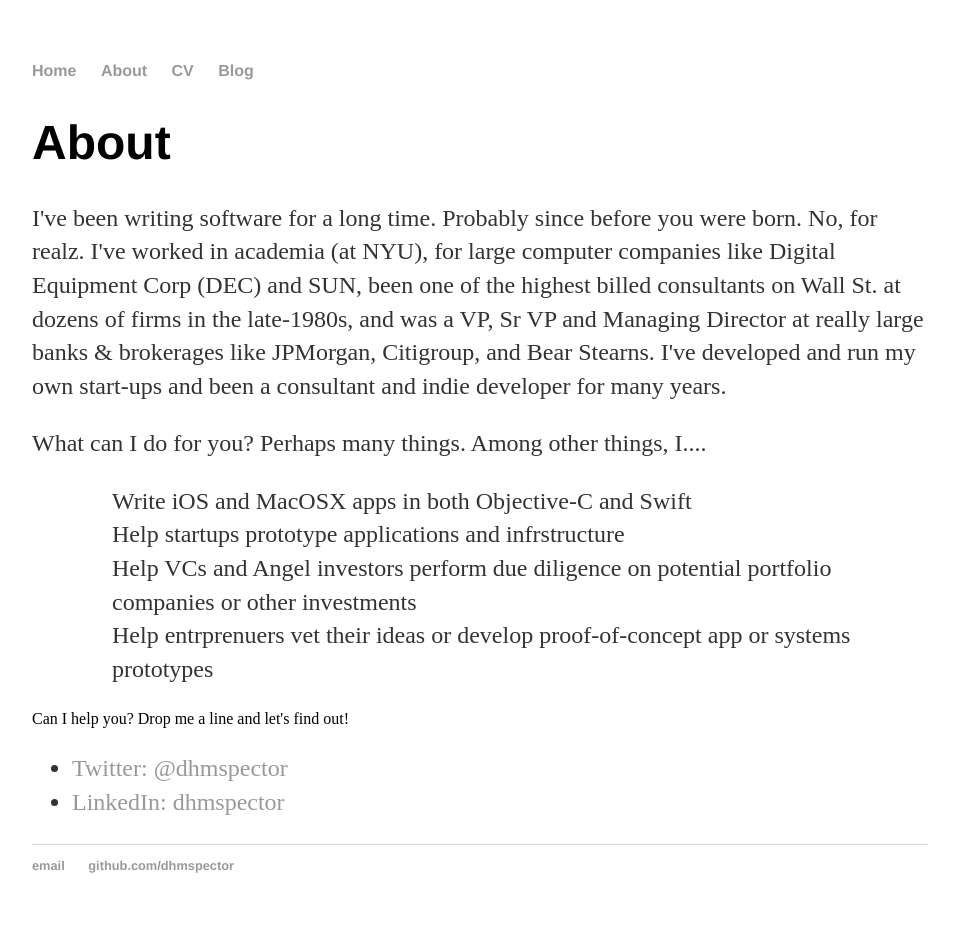
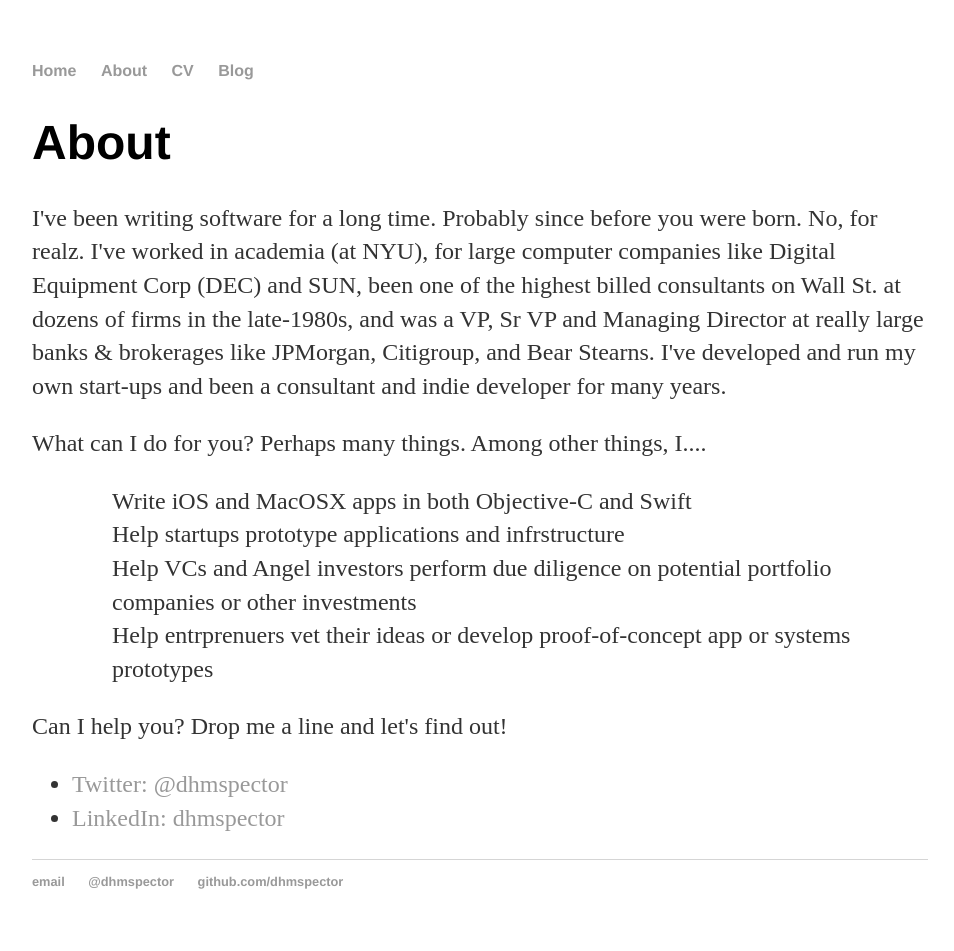
Before and after one commit to dhmspector/dhmspector.github.io, a Jekyll site: the page built from about/index.html, in a window 1280 px wide. Shown: the whole page, without its empty margins (160-1114 px from the left). Built offline with Jekyll 4.4.1, drawn with Linux system fonts in a browser that asks for light colours.

```diff
--- a/_layouts/default.html
+++ b/_layouts/default.html
@@ -26,6 +26,7 @@
   <footer>
    <ul>
    <li><a href="mailto:spector@zeitgeist.com">email</a></li>
+   <li><a href="https://twitter.com/dhmspector">@dhmspector</a></li>
    <li><a href="https://github.com/dhmspector">github.com/dhmspector</a></li>
    </ul>
   </footer>
--- a/about/index.html
+++ b/about/index.html
@@ -17,14 +17,14 @@ and indie developer for many years.  </p>
 
 <p>
 What can I do for you?  Perhaps many things. Among other things, I....
+</p>
 <ul>
 <ol>Write iOS and MacOSX apps in both Objective-C and Swift</ol>
 <ol>Help startups prototype applications and infrstructure</ol>
 <ol>Help VCs and Angel investors perform due diligence on potential portfolio companies or other investments </ol>
 <ol>Help entrprenuers vet their ideas or  develop proof-of-concept app or systems prototypes</ol>
 </ul>
-Can I help you?  Drop me a line and let's find out!
-</p>
+<p>Can I help you?  Drop me a line and let's find out!</p>
 
 			<ul class="contacts">
 				<li><a href="https://twitter.com/dhmspector">Twitter: @dhmspector</a></li>
```
